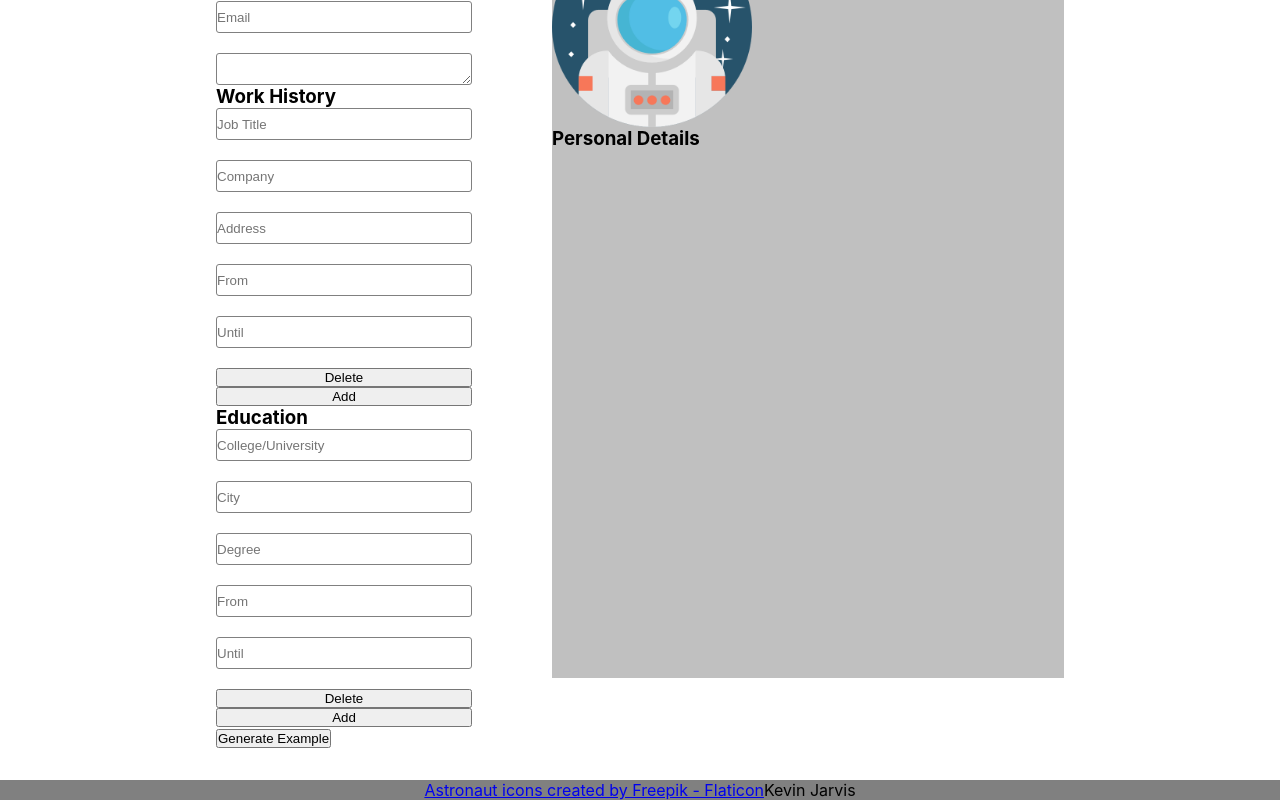
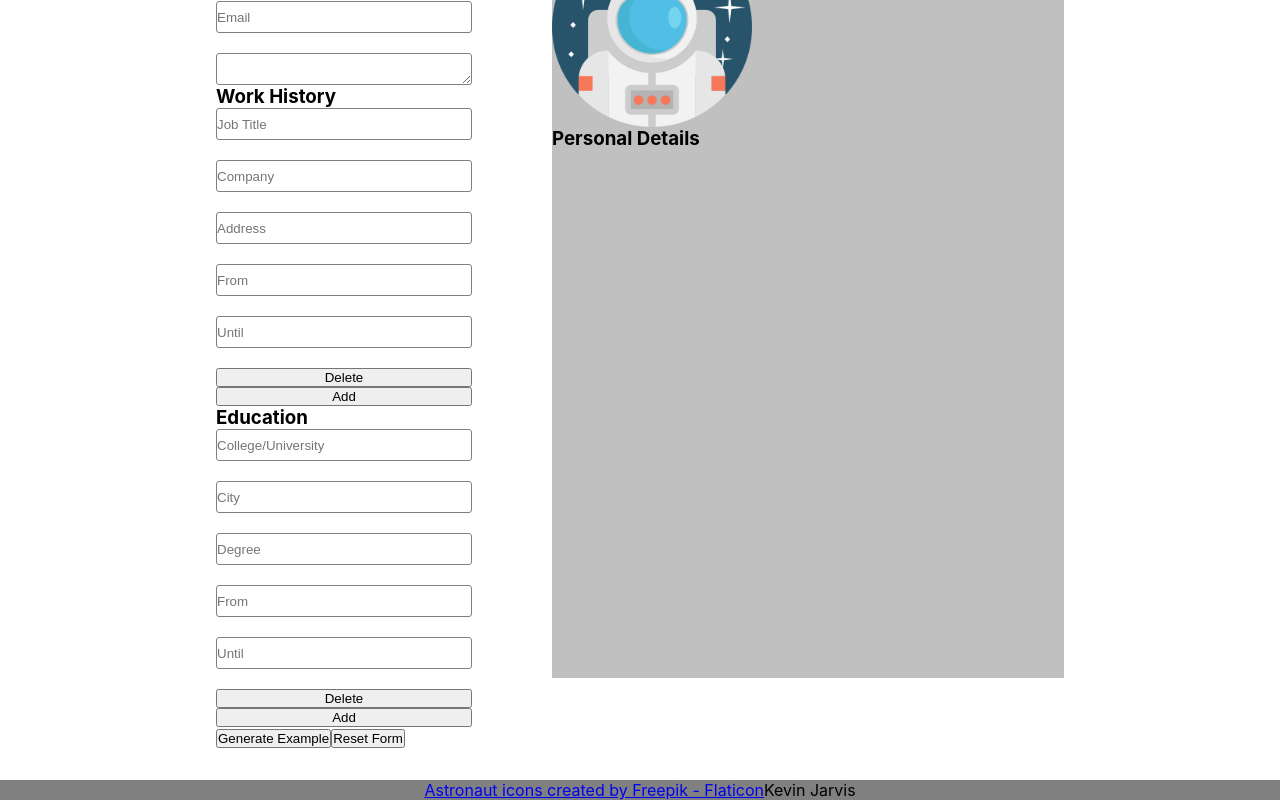
Before and after one commit to norristown/cv-app, a React (Create React App) app: page / in a window 1280 px wide. Shown: the part 452-1252 px from the top of the page. Built offline with nearby package versions, Linux system fonts and the light colour scheme.

Commit message:
added clear form function

```diff
--- a/src/App.js
+++ b/src/App.js
@@ -1,6 +1,36 @@
 import { useState } from "react";
 
 export default function App() {
+  const clearInputs = {
+    id: Date.now(),
+    title: "",
+    company: "",
+    address: "",
+    from: "",
+    until: "",
+  };
+  const clearWork = {
+    workHistory: [
+      {
+        id: Date.now(),
+        title: "",
+        company: "",
+        address: "",
+        from: "",
+        until: "",
+      },
+    ],
+    education: [
+      {
+        id: Date.now(),
+        name: "",
+        city: "",
+        degree: "",
+        from: "",
+        until: "",
+      },
+    ],
+  };
   const exampleInputs = {
     first: "John",
     last: "Doe",
@@ -190,6 +220,8 @@ export default function App() {
           onSetWork={setWork}
           exampleInputs={exampleInputs}
           exampleWork={exampleWork}
+          clearWork={clearWork}
+          clearInputs={clearInputs}
         />
         <FormPreview inputs={inputs} work={work} description={description} />
       </div>
@@ -406,6 +438,8 @@ function Form({
   onSetWork,
   exampleInputs,
   exampleWork,
+  clearWork,
+  clearInputs,
 }) {
   return (
     <div className="main-left">
@@ -478,6 +512,12 @@ function Form({
           exampleInputs={exampleInputs}
           exampleWork={exampleWork}
         />
+        <ClearForm
+          onSetInput={onSetInput}
+          onSetWork={onSetWork}
+          clearInputs={clearInputs}
+          clearWork={clearWork}
+        />
       </div>
     </div>
   );
@@ -497,7 +537,18 @@ function Footer() {
   );
 }
 
-function ClearForm() {}
+function ClearForm({ onSetInput, onSetWork, clearInputs, clearWork }) {
+  return (
+    <button
+      onClick={() => {
+        onSetInput(clearInputs);
+        onSetWork(clearWork);
+      }}
+    >
+      Reset Form
+    </button>
+  );
+}
 
 function Example({ onHandleChange, onHandleWork, exampleInputs, exampleWork }) {
   return (
```
